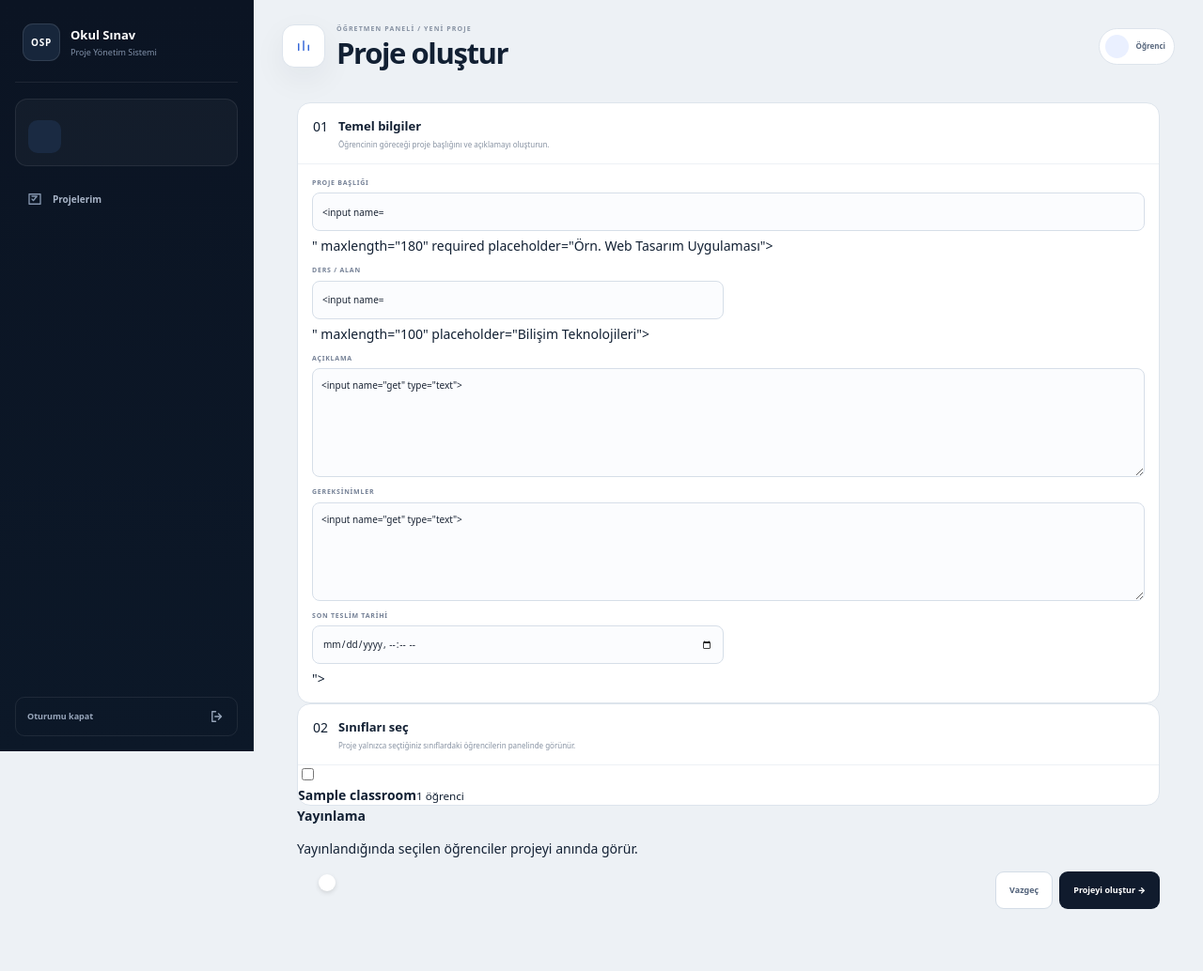
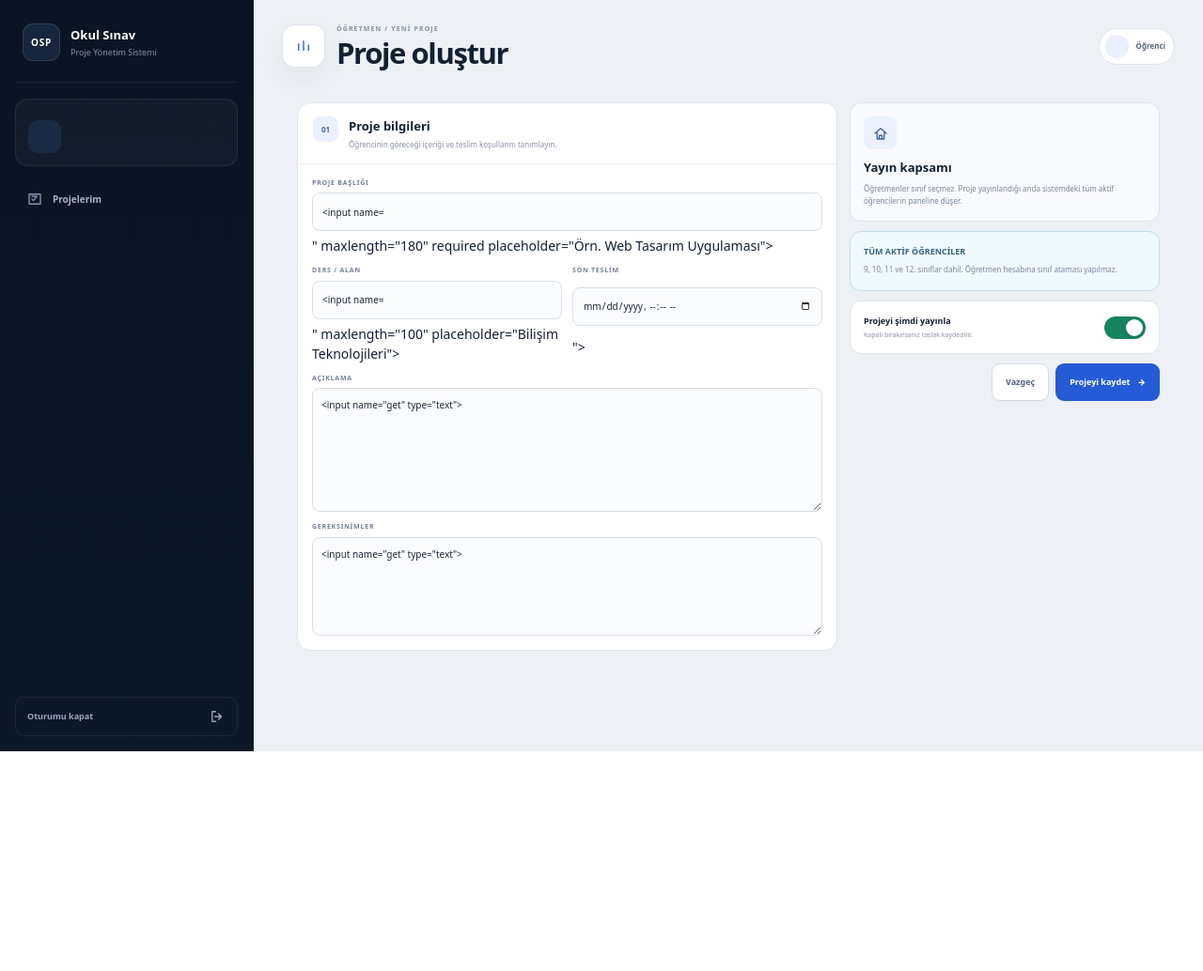
Before and after one commit to oguzhan-tpl/okuls-navproje, a Flask app: template templates/teacher/project_form.html in a window 1280 px wide. Shown: the whole page at 94% size. After the commit the page ends 800 px from the top, so only its background shows below. Run offline with Flask 3, Linux system fonts and the light colour scheme; the template is opened without the code that fills it: values that come from a table or form of the project are taken from there, others are empty; tables that the repository leaves empty hold one stand-in row (values such as "Sample post"); form fields are guessed from the names that the template uses; parts of the project's set-up code (start-up, migrations or seed data) failed here and were passed over.

Commit message:
Upgrade UI and global project publishing

```diff
--- a/templates/teacher/project_form.html
+++ b/templates/teacher/project_form.html
@@ -1,43 +1,23 @@
 {% extends "base.html" %}
-{% block title %}Yeni Proje · Okul Sınav Proje{% endblock %}
-{% block kicker %}ÖĞRETMEN PANELİ / YENİ PROJE{% endblock %}
+{% block title %}Yeni Proje · Öğretmen{% endblock %}
+{% block kicker %}ÖĞRETMEN / YENİ PROJE{% endblock %}
 {% block heading %}Proje oluştur{% endblock %}
 {% block content %}
-<form class="form-stack" method="post">
-  <input type="hidden" name="_csrf" value="{{ csrf_token() }}">
-
-  <section class="form-section">
-    <div class="form-section-title"><span>01</span><div><h2>Temel bilgiler</h2><p>Öğrencinin göreceği proje başlığını ve açıklamayı oluşturun.</p></div></div>
-    <div class="field-grid">
-      <label class="field wide"><span>Proje başlığı</span><input name="title" value="{{ form.get('title','') }}" maxlength="180" required placeholder="Örn. Web Tasarım Uygulaması"></label>
-      <label class="field"><span>Ders / alan</span><input name="course" value="{{ form.get('course','') }}" maxlength="100" placeholder="Bilişim Teknolojileri"></label>
-      <label class="field wide"><span>Açıklama</span><textarea name="description" rows="6" required placeholder="Projenin amacı, teslim beklentisi ve temel açıklamalar...">{{ form.get('description','') }}</textarea></label>
-      <label class="field wide"><span>Gereksinimler</span><textarea name="requirements" rows="5" placeholder="Dosya formatı, klasör yapısı, kaynaklar veya özel notlar...">{{ form.get('requirements','') }}</textarea></label>
-      <label class="field"><span>Son teslim tarihi</span><input name="deadline" type="datetime-local" value="{{ form.get('deadline','') }}"></label>
-    </div>
-  </section>
-
-  <section class="form-section">
-    <div class="form-section-title"><span>02</span><div><h2>Sınıfları seç</h2><p>Proje yalnızca seçtiğiniz sınıflardaki öğrencilerin panelinde görünür.</p></div></div>
-    <div class="class-picker">
-      {% for classroom in classrooms %}
-        <label class="class-option">
-          <input type="checkbox" name="class_ids" value="{{ classroom.id }}" {% if classroom.id|string in request.form.getlist('class_ids') %}checked{% endif %}>
-          <span class="class-square"></span>
-          <div><strong>{{ classroom.name }}</strong><small>{{ classroom.students|length }} öğrenci</small></div>
-        </label>
-      {% endfor %}
-    </div>
-  </section>
-
-  <section class="publish-bar">
-    <div><span class="status-dot"></span><div><strong>Yayınlama</strong><p>Yayınlandığında seçilen öğrenciler projeyi anında görür.</p></div></div>
-    <label class="switch"><input type="checkbox" name="publish" value="1" checked><span></span></label>
-  </section>
-
-  <div class="form-actions">
-    <a class="button button-ghost" href="{{ url_for('teacher_dashboard') }}">Vazgeç</a>
-    <button class="button button-dark" type="submit">Projeyi oluştur →</button>
-  </div>
-</form>
+<form class="form-stack" method="post"><input type="hidden" name="_csrf" value="{{ csrf_token() }}">
+<div class="form-layout">
+<div class="form-section"><div class="form-section-title"><span class="step-badge">01</span><div><h2>Proje bilgileri</h2><p>Öğrencinin göreceği içeriği ve teslim koşullarını tanımlayın.</p></div></div>
+<div class="field-grid">
+<label class="field wide"><span>Proje başlığı</span><input name="title" value="{{ form.get('title','') }}" maxlength="180" required placeholder="Örn. Web Tasarım Uygulaması"></label>
+<label class="field"><span>Ders / alan</span><input name="course" value="{{ form.get('course','') }}" maxlength="100" placeholder="Bilişim Teknolojileri"></label>
+<label class="field"><span>Son teslim</span><input name="deadline" type="datetime-local" value="{{ form.get('deadline','') }}"></label>
+<label class="field wide"><span>Açıklama</span><textarea name="description" rows="7" required placeholder="Projenin amacı, yapılacaklar ve teslim beklentisi...">{{ form.get('description','') }}</textarea></label>
+<label class="field wide"><span>Gereksinimler</span><textarea name="requirements" rows="5" placeholder="Dosya biçimi, klasör yapısı, kaynaklar veya özel notlar...">{{ form.get('requirements','') }}</textarea></label>
+</div></div>
+<aside class="publish-panel">
+<div class="publish-note"><div class="icon-box"><svg class="ui-svg" viewBox="0 0 24 24"><path d="M4 12 12 5l8 7M7 11v9h10v-9M10 20v-5h4v5"/></svg></div><h3>Yayın kapsamı</h3><p>Öğretmenler sınıf seçmez. Proje yayınlandığı anda sistemdeki tüm aktif öğrencilerin paneline düşer.</p></div>
+<div class="scope-banner"><strong>TÜM AKTİF ÖĞRENCİLER</strong><span>9, 10, 11 ve 12. sınıflar dahil. Öğretmen hesabına sınıf ataması yapılmaz.</span></div>
+<div class="switch-row"><div class="switch-copy"><strong>Projeyi şimdi yayınla</strong><span>Kapalı bırakırsanız taslak kaydedilir.</span></div><label class="switch"><input type="checkbox" name="publish" value="1" checked><span></span></label></div>
+<div class="form-actions"><a class="button button-ghost" href="{{ url_for('teacher_dashboard') }}">Vazgeç</a><button class="button button-primary" type="submit">Projeyi kaydet <span>→</span></button></div>
+</aside>
+</div></form>
 {% endblock %}
```
